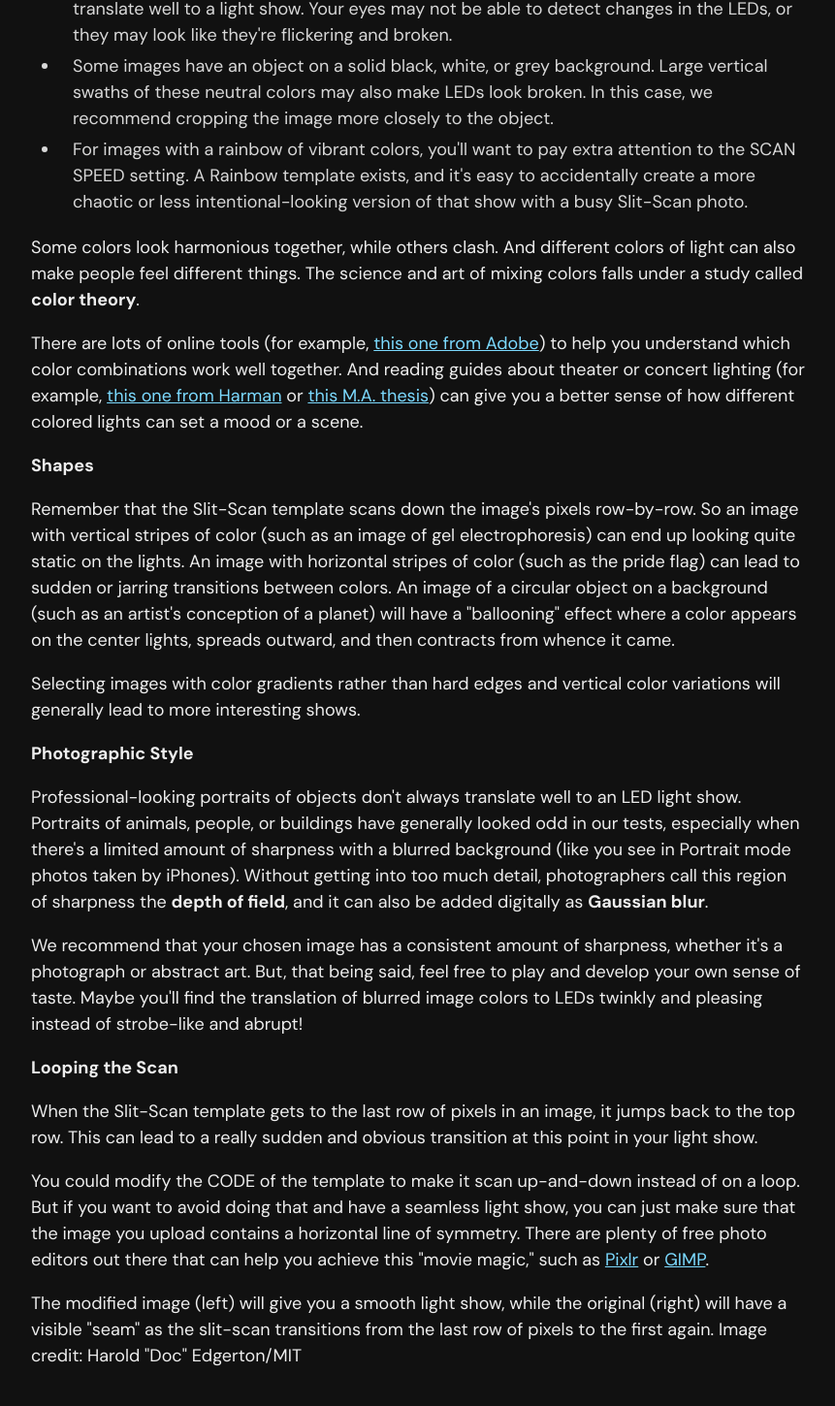
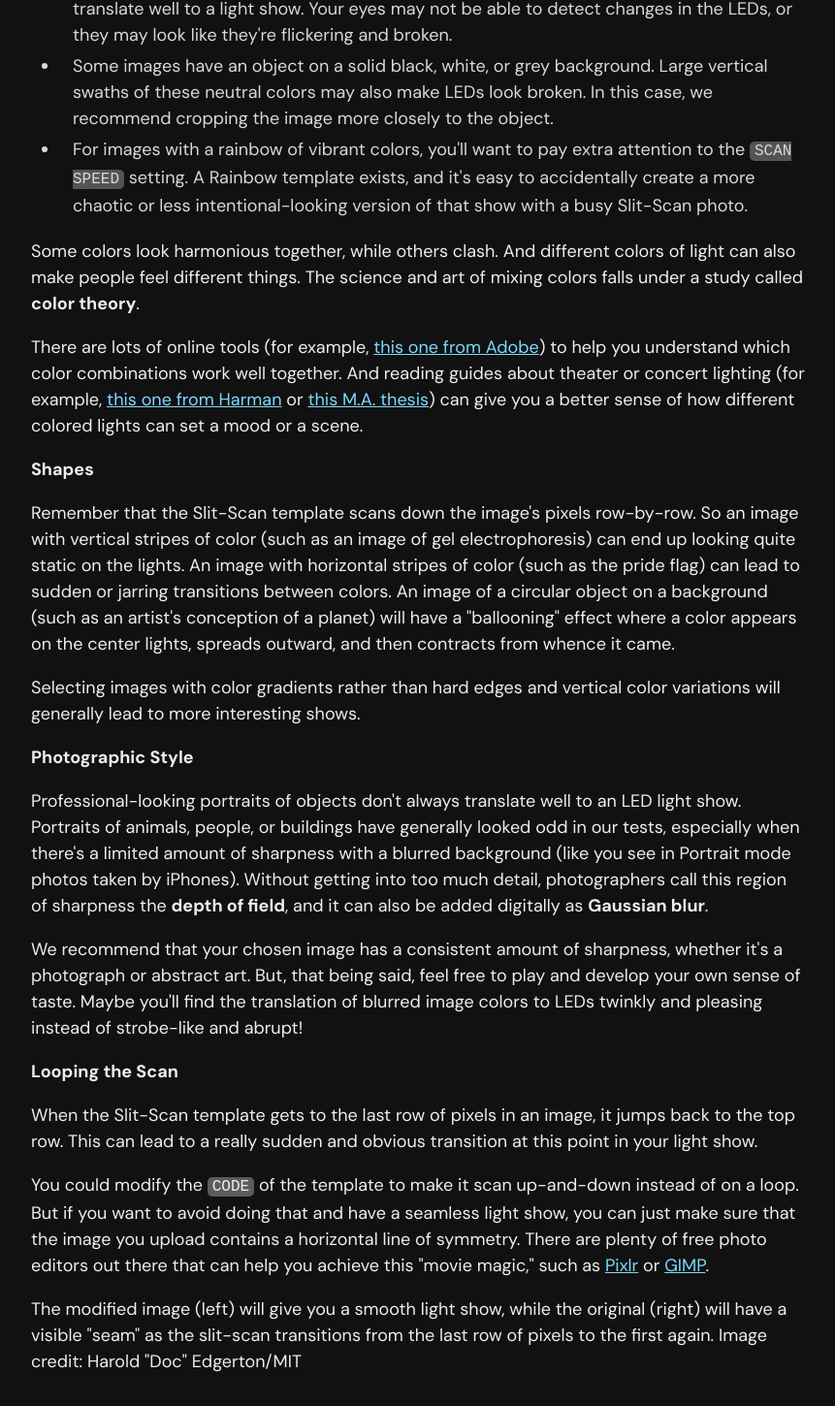
Before and after one commit to poofytoo/illuminations-seminar, a Next.js app in the folder src/: page /chapter/slit-scan in a window 1280 px wide. Shown: the part 1573-3023 px from the top of the page at 97% size, without its empty margins (368-1229 px from the left). Built offline with nearby package versions, Linux system fonts and the light colour scheme.

Commit message:
fix: nits to slit-scan page

```diff
--- a/src/pages/chapter/slit-scan.tsx
+++ b/src/pages/chapter/slit-scan.tsx
@@ -119,10 +119,10 @@ const Page = ({ data }: any) => {
           </li>
           <li>
             For images with a rainbow of vibrant colors, you'll want to pay
-            extra attention to the SCAN SPEED setting. A Rainbow template
-            exists, and it's easy to accidentally create a more chaotic or less
-            intentional-looking version of that show with a busy Slit-Scan
-            photo.
+            extra attention to the <code>SCAN SPEED</code> setting. A Rainbow
+            template exists, and it's easy to accidentally create a more chaotic
+            or less intentional-looking version of that show with a busy
+            Slit-Scan photo.
           </li>
         </ul>
 
@@ -207,12 +207,12 @@ const Page = ({ data }: any) => {
         </p>
 
         <p>
-          You could modify the CODE of the template to make it scan up-and-down
-          instead of on a loop. But if you want to avoid doing that and have a
-          seamless light show, you can just make sure that the image you upload
-          contains a horizontal line of symmetry. There are plenty of free photo
-          editors out there that can help you achieve this "movie magic," such
-          as <a href="https://pixlr.com/">Pixlr</a> or{' '}
+          You could modify the <code>CODE</code> of the template to make it scan
+          up-and-down instead of on a loop. But if you want to avoid doing that
+          and have a seamless light show, you can just make sure that the image
+          you upload contains a horizontal line of symmetry. There are plenty of
+          free photo editors out there that can help you achieve this "movie
+          magic," such as <a href="https://pixlr.com/">Pixlr</a> or{' '}
           <a href="https://www.gimp.org/">GIMP</a>.
         </p>
 
```
